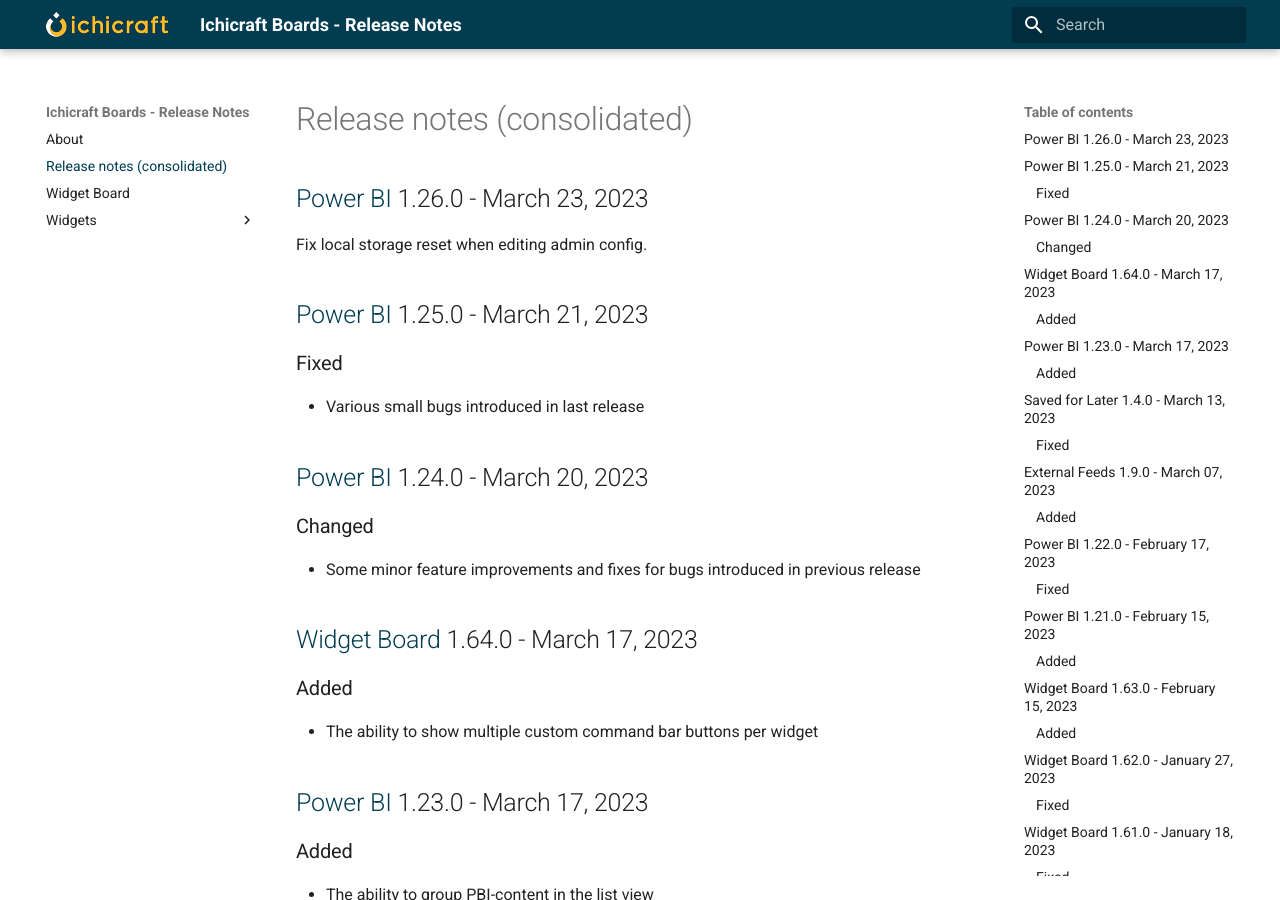
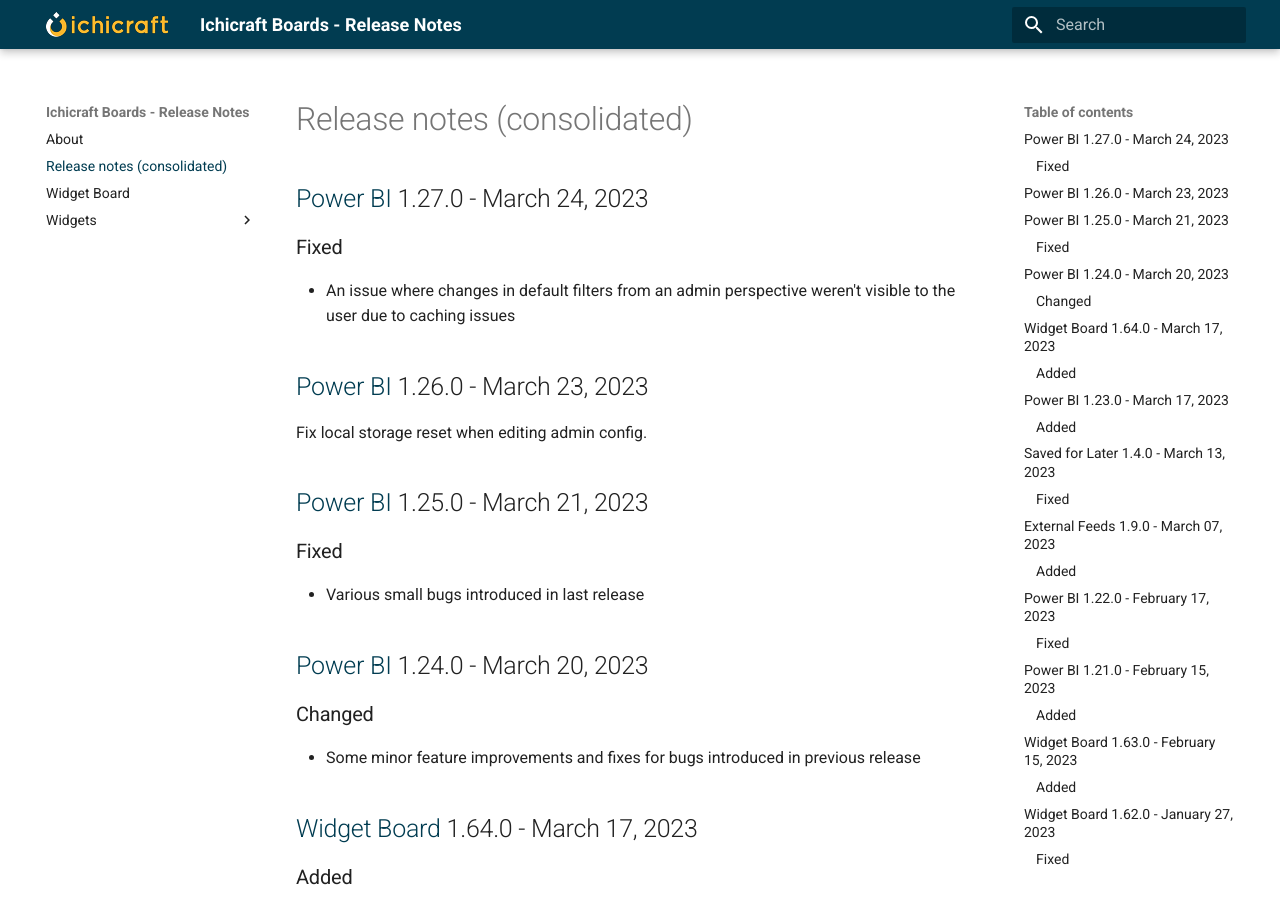
Before and after one commit to ichicraft/widgets-docs, an MkDocs documentation site: the page built from docs/Release-notes-(consolidated).md, in a window 1280 px wide and 900 px high. Built offline with MkDocs 1.6.1 and Material for MkDocs 9.7.7, drawn with Linux system fonts in a browser that asks for light colours.

Commit message:
Release notes updated by BuildService

```diff
--- a/docs/Release-notes-(consolidated).md
+++ b/docs/Release-notes-(consolidated).md
@@ -1,3 +1,8 @@
+## [Power BI](./Widgets/Power BI.md) 1.27.0 - March 24, 2023
+
+### Fixed
+- An issue where changes in default filters from an admin perspective weren&#x27;t visible to the user due to caching issues
+
 ## [Power BI](./Widgets/Power BI.md) 1.26.0 - March 23, 2023
 
 Fix local storage reset when editing admin config.
```
Also changed, not shown: docs/Widgets/Power BI.md (+5 -0 lines).
